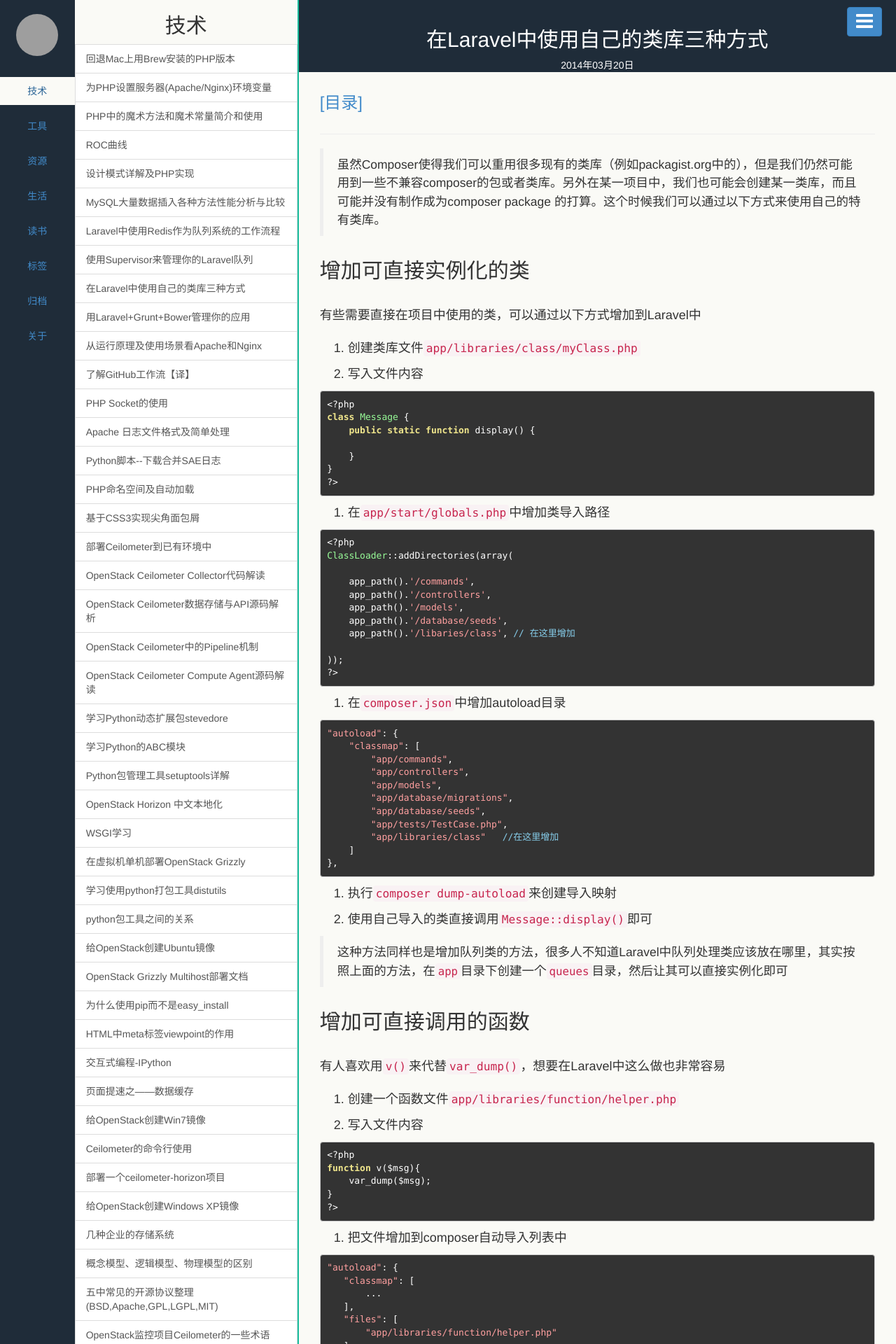
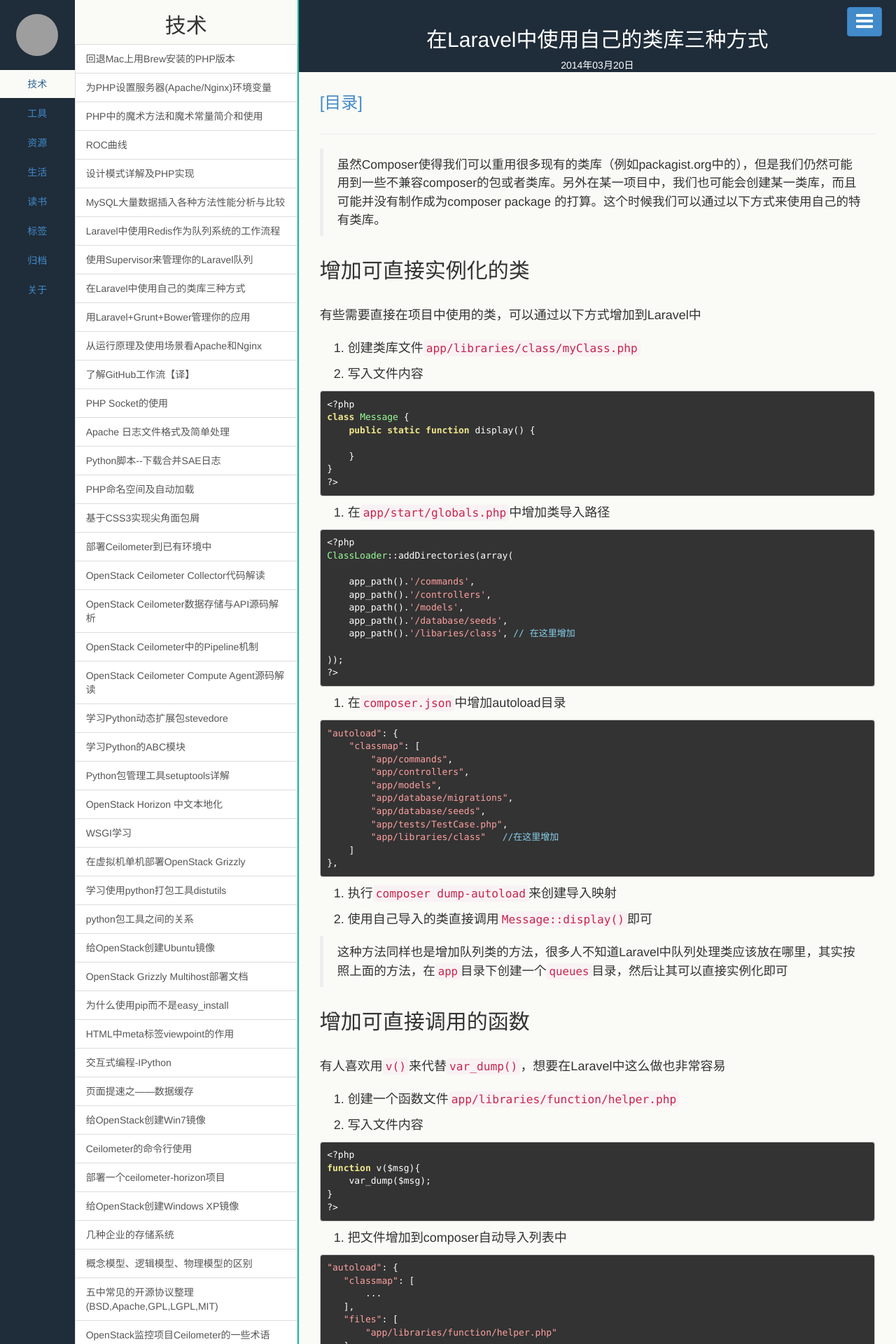
Before and after one commit to dayon3z1/suyan, a Jekyll site: the page built from _posts/2014-03-20-use-other-libraries-in-laravel.md, in a window 1280 px wide. Shown: the top 1920 px of the page at 70% size. Built offline with Jekyll 4.4.1, drawn with Linux system fonts in a browser that asks for light colours; grey boxes are pictures that could not be loaded.

Commit message:
narrow left list

```diff
--- a/public/css/base.css
+++ b/public/css/base.css
@@ -30,6 +30,7 @@ body, html {
   left: 0px;
 }
 .aside1_bottom > .table {margin-bottom: 0px;}
+#content ul, ol, dl, li {margin: 0px;}
 /* 中部目录栏 */
 .aside2 {
   background-color: #fafaf6;
@@ -56,6 +57,7 @@ a:hover {text-decoration:none;}
 #content {font-size: 18px; line-height: 1.5;}
 #content p {margin: 20px 0px;}
 #content ul, ol, dl, li {margin: 10px 0px;}
+.nav > li {margin: 0px;}
 #content h2, h3 {line-height: 2;}
 #content blockquote > :first-child {margin-top: 0; }
 #content blockquote > :last-child {margin-bottom: 0;}
```
